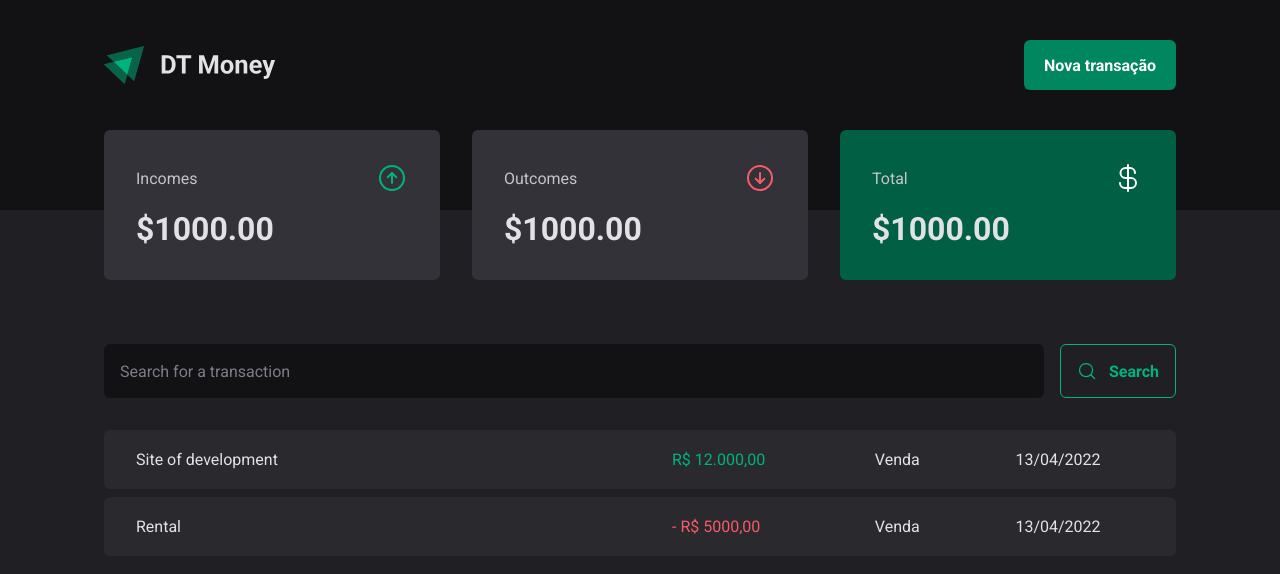
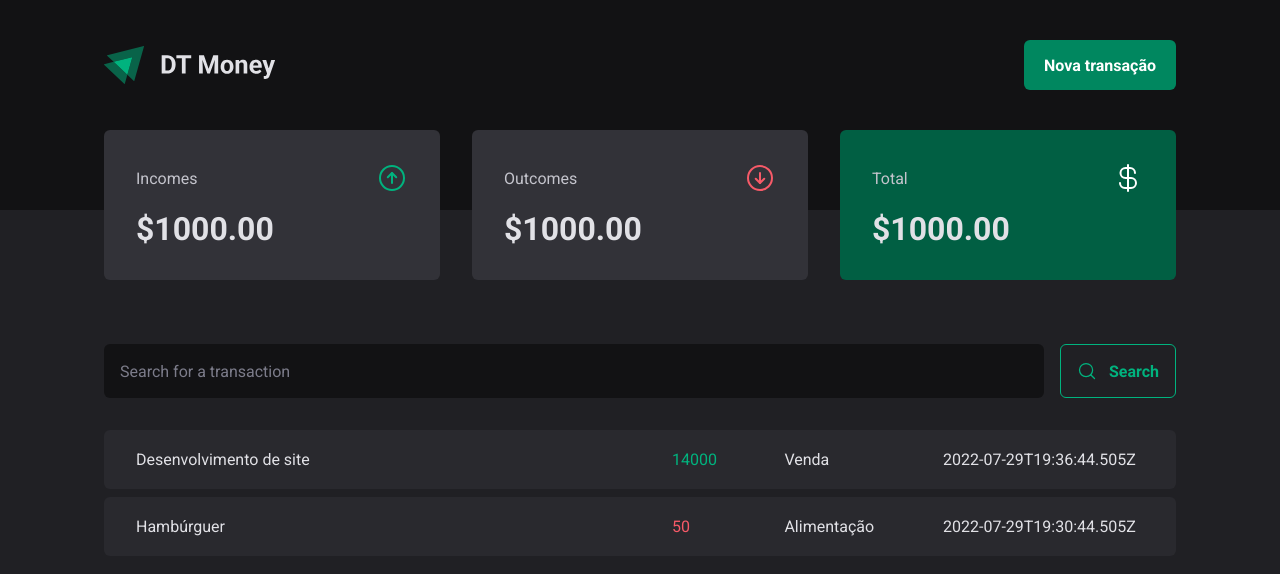
Before and after one commit to eduardoacdiogo/dt-money, a React (Vite) app: page / in a window 1280 px wide. Shown: the top 574 px of the page. Built offline with nearby package versions, Linux system fonts and the light colour scheme; data requests are answered from the project's data file.

Commit message:
feat: HTTP Request

```diff
--- a/src/pages/Transactions/index.tsx
+++ b/src/pages/Transactions/index.tsx
@@ -1,9 +1,31 @@
+import { useEffect, useState } from 'react';
 import { Header } from "../../components/Header";
 import { Summary } from '../../components/Summary';
 import { SearchForm } from './components/SearchForm';
 import { PriceHighlight, TransactionsContainer, TransactionsTable } from './styles';
 
+interface TransactionsProps {
+  id: number
+  type: 'income' | 'outcome';
+  description: string
+  category: string
+  price: number
+  createdAt: string
+}
+
 export function Transactions() {
+  const [transactions, setTransactions] = useState<TransactionsProps[]>([]);
+
+  async function fetchTransactions() {
+    const response = await fetch('http://localhost:3333/transactions');
+    const data = await response.json();
+    setTransactions(data);
+  }
+
+  useEffect(() => {
+    fetchTransactions();
+  }, []);
+
   return (
     <div>
       <Header />
@@ -12,26 +34,19 @@
         <SearchForm />
         <TransactionsTable>
           <tbody>
-            <tr>
-              <td width='50%'>Site of development</td>
-              <td>
-                <PriceHighlight variant='income'>
-                  R$ 12.000,00
-                </PriceHighlight>
-              </td>
-              <td>Venda</td>
-              <td>13/04/2022</td>
-            </tr>
-            <tr>
-              <td width='50%'>Rental</td>
-              <td>
-                <PriceHighlight variant='outcome'>
-                  - R$ 5000,00
-                </PriceHighlight>
-              </td>
-              <td>Venda</td>
-              <td>13/04/2022</td>
-            </tr>
+            {transactions.map(transaction => (
+              <tr key={transaction.id}>
+                <td width='50%'>{transaction.description}</td>
+                <td>
+                  <PriceHighlight variant={transaction.type}>
+                    {transaction.price}
+                  </PriceHighlight>
+                </td>
+                <td>{transaction.category}</td>
+                <td>{transaction.createdAt}</td>
+              </tr>
+            )
+            )}
           </tbody>
         </TransactionsTable>
       </TransactionsContainer>
```
